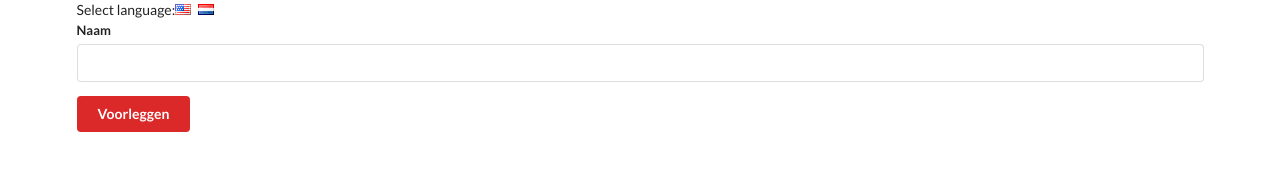
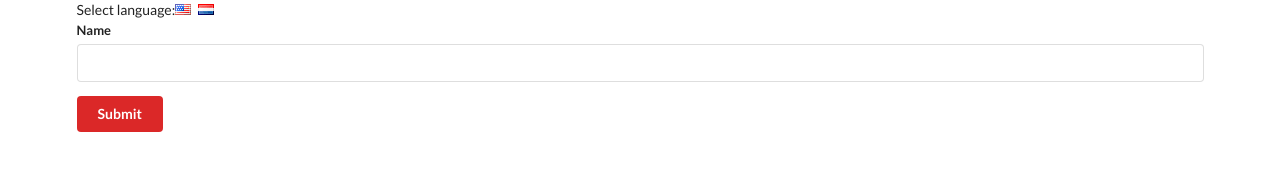
Before and after one commit to rodctech/React-Translate, a React (Create React App) app: page / in a window 1280 px wide. Shown: the top 182 px of the page. Built offline with nearby package versions, Linux system fonts and the light colour scheme.

Commit message:
312- Finished Context Sys instead of Redux

```diff
--- a/src/components/Button.js
+++ b/src/components/Button.js
@@ -7,15 +7,15 @@
     //static contextType = LanguageContext;  PROVIDER APPROACH
     // ^^Not needed when using a Consumer approach instead of contextType
 
-    renderSubmit(value) {
-        return value === 'english' ? 'Submit' : 'Voorleggen';
+    renderSubmit(language) {
+        return language === 'english' ? 'Submit' : 'Voorleggen';
     }
 
     renderButton(color) {
         return(
             <button className={`ui button ${color}`}>
                 <LanguageContext.Consumer>
-                    {(value) => this.renderSubmit(value)}
+                    {({language}) => this.renderSubmit(language)}
                 </LanguageContext.Consumer>
             </button>
         );
--- a/src/components/Field.js
+++ b/src/components/Field.js
@@ -5,7 +5,7 @@
     static contextType = LanguageContext;
 
     render() {
-        const text = this.context === 'english' ? 'Name' : 'Naam';
+        const text = this.context.language === 'english' ? 'Name' : 'Naam';
 
         return (
             <div className={"ui field"}>
```
